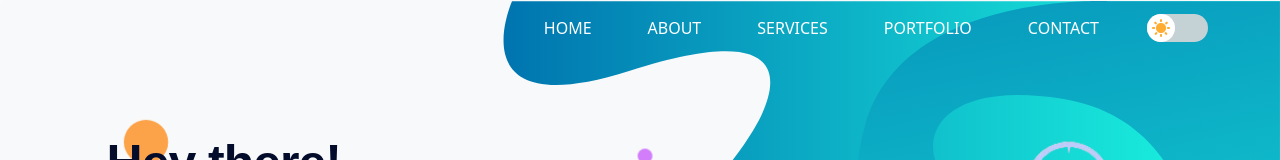
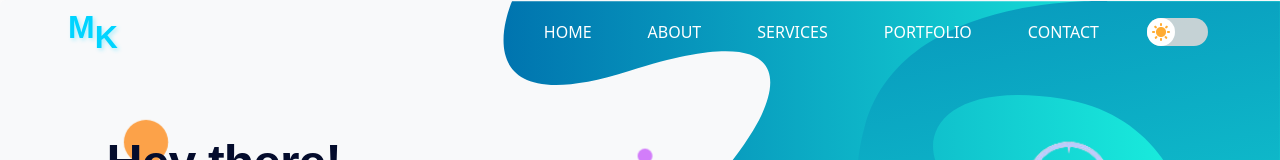
Before and after one commit to mukand-mapara/Portfolio, a React (Create React App) app: page / in a window 1280 px wide. Shown: the top 160 px of the page. Built offline with nearby package versions, Linux system fonts and the light colour scheme.

Commit message:
Update Navbar.jsx

```diff
--- a/src/Components/Navbar.jsx
+++ b/src/Components/Navbar.jsx
@@ -33,9 +33,10 @@
         <>
             <nav className={`navbar navbar-expand-lg sticky-top ${scrolled && 'bg-scroll'} ${darkTheme && "darkTheme"}`}>
                 <div className="container-fluid px-5">
-                    {/* <a className="navbar-brand" href="/">
-                        <img src={navbarLogo} alt="" />
-                    </a> */}
+                    <div className="logo">
+            <span className="letter m">M</span>
+            <span className="letter k">K</span>
+          </div>
                     <button className="navbarToggler btn" type="button" data-bs-toggle="collapse" data-bs-target="#navbarSupportedContent" aria-controls="navbarSupportedContent" aria-expanded="false" aria-label="Toggle navigation">
                         <span className="togglerIcon">
                             <FaBars className='toggler' />
```
